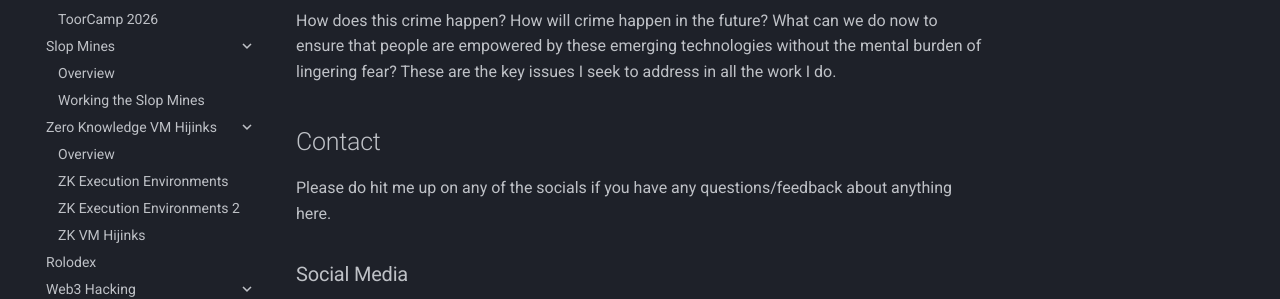
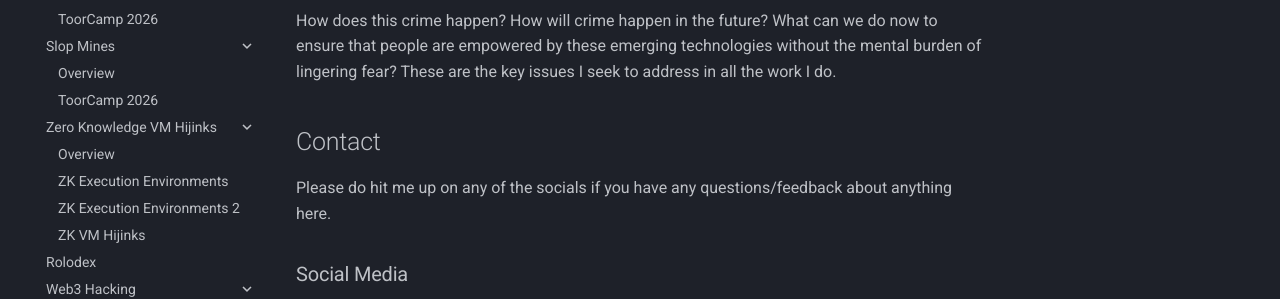
Before and after one commit to pierce403/deanpierce.net, an MkDocs documentation site: the page built from docs/index.md, in a window 1280 px wide. Shown: the part 316-615 px from the top of the page. Built offline with MkDocs 1.6.1 and Material for MkDocs 9.7.7, drawn with Linux system fonts in a browser that asks for light colours; comment, search, counter and statistics services are not loaded.

Commit message:
Use venue label for Slop Mines talk

```diff
--- a/mkdocs.yml
+++ b/mkdocs.yml
@@ -15,7 +15,7 @@ nav:
           - ToorCamp 2026: talks/portland-hacker-foundation/hacker-foundation-hijinks.md
       - Slop Mines:
           - Overview: talks/slop-mines/index.md
-          - Working the Slop Mines: talks/slop-mines/working-the-slop-mines.md
+          - ToorCamp 2026: talks/slop-mines/working-the-slop-mines.md
       - Zero Knowledge VM Hijinks:
           - Overview: talks/zero-knowledge-vm-hijinks/index.md
           - ZK Execution Environments: talks/zero-knowledge-vm-hijinks/zk-execution-environments.md
```
